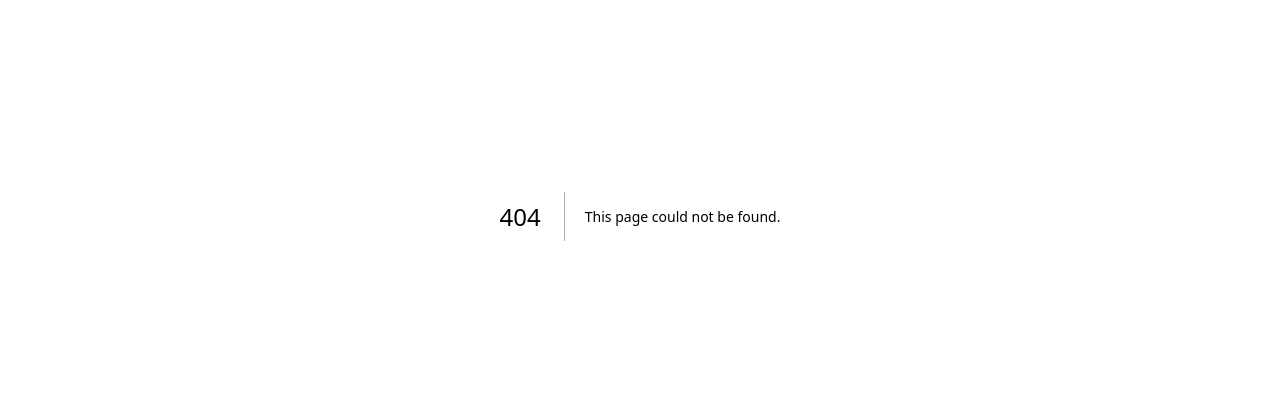
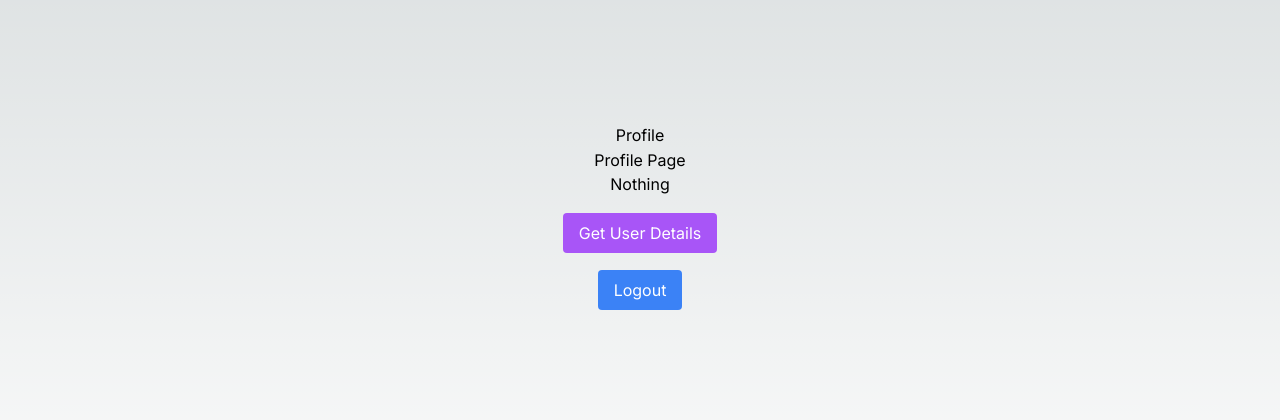
Before and after one commit to jeffmichaelgomez/nextjs-authentication, a Next.js app: page /profile in a window 1280 px wide. Before the commit this address had no page. Shown: the part 184-604 px from the top of the page. Built offline with nearby package versions, Linux system fonts and the light colour scheme.

Commit message:
feat: add middleware

```diff
--- /dev/null
+++ b/src/app/api/users/user/route.ts
@@ -0,0 +1,16 @@
+import { getUserFromToken } from '@/helpers/getUserFromToken';
+import { NextRequest, NextResponse } from 'next/server';
+import User from '@/models/userModel';
+import { connect } from '@/dbConfig/dbConfig';
+
+connect();
+
+export async function GET(request: NextRequest) {
+	try {
+        const userId = await getUserFromToken(request);
+        const userData = await User.findOne({_id:userId}).select("-password")
+        return NextResponse.json({message: "Successfully retrieve user data", success: true, user: userData})
+	} catch (error: any) {
+		return NextResponse.json({ error: error.message }, { status: 400 });
+	}
+}
--- /dev/null
+++ b/src/app/profile/[id]/page.tsx
@@ -0,0 +1,12 @@
+import Link from "next/link";
+
+export default function UserProfile({params}: any){
+    return (
+        <div className="flex flex-col items-center justify-center min-h-screen py-2">
+            <h1 className = "mb-5">Profile</h1>
+            <hr />
+            <p className="text-1xl mb-5">User ID: <span className="p-2 rounded bg-orange-500 text-black">{params.id}</span></p>
+            <Link href="/profile" className="text-green-500">Go back to profile</Link>
+        </div>
+    )
+}
--- /dev/null
+++ b/src/app/profile/page.tsx
@@ -0,0 +1,56 @@
+"use client";
+import React from "react";
+import {useRouter} from "next/navigation";
+import axios from "axios";
+import toast from "react-hot-toast"
+import Link from "next/link";
+
+export default function ProfilePage(){
+    const router = useRouter()
+    const [data, setData] = React.useState("nothing")
+    const logout = async () => {
+        try{
+           await axios.get('/api/users/logout')
+            setLoading(true);
+            toast.success("Logout Success");
+            router.push("/login");
+        }catch(error: any){
+            console.log(error.message);
+            toast.error(error.message);
+        }finally{
+            setLoading(false);
+        }
+    }
+
+    const getUserDetails = async () => {
+        const res = await axios.get('/api/users/user');
+        console.log(res.data)
+        setData(res.data.user._id)
+    }
+
+    const [loading, setLoading] = React.useState(false);
+
+    return (
+        <div className="flex flex-col items-center justify-center min-h-screen py-2">
+            <h1>{loading ? "Processing ..." : "Profile"}</h1>
+            <hr />
+            <p>Profile Page</p>
+            <h2>{data === 'nothing' ? "Nothing" :
+            <Link className="text-green-500" href={`/profile/${data}`}>Click for User ID
+            </Link>}</h2>
+            <hr />
+            <button
+            onClick={getUserDetails}
+            className="mt-4 bg-purple-500 hover:bg-purple-700 text-white fond-bold py-2 px-4 rounded">
+            Get User Details
+            </button>
+            <hr />
+            <button
+            onClick={logout}
+            className="mt-4 bg-blue-500 hover:bg-blue-700 text-white fond-bold py-2 px-4 rounded">
+            Logout
+            </button>
+        </div>
+
+    )
+}
--- /dev/null
+++ b/src/helpers/getUserFromToken.ts
@@ -0,0 +1,12 @@
+import { NextRequest } from "next/server";
+import jwt from "jsonwebtoken"
+
+export const getUserFromToken = (request: NextRequest) => {
+    try {
+        const token = request.cookies.get("token")?.value || ''
+        const decodedToken:any = jwt.verify(token, process.env.TOKEN_SECRET!)
+        return decodedToken.id;
+    } catch (error: any) {
+        throw new Error(error.message)
+    }
+}
```
Also changed, not shown: src/middleware.ts (added, +31 -0 lines).
